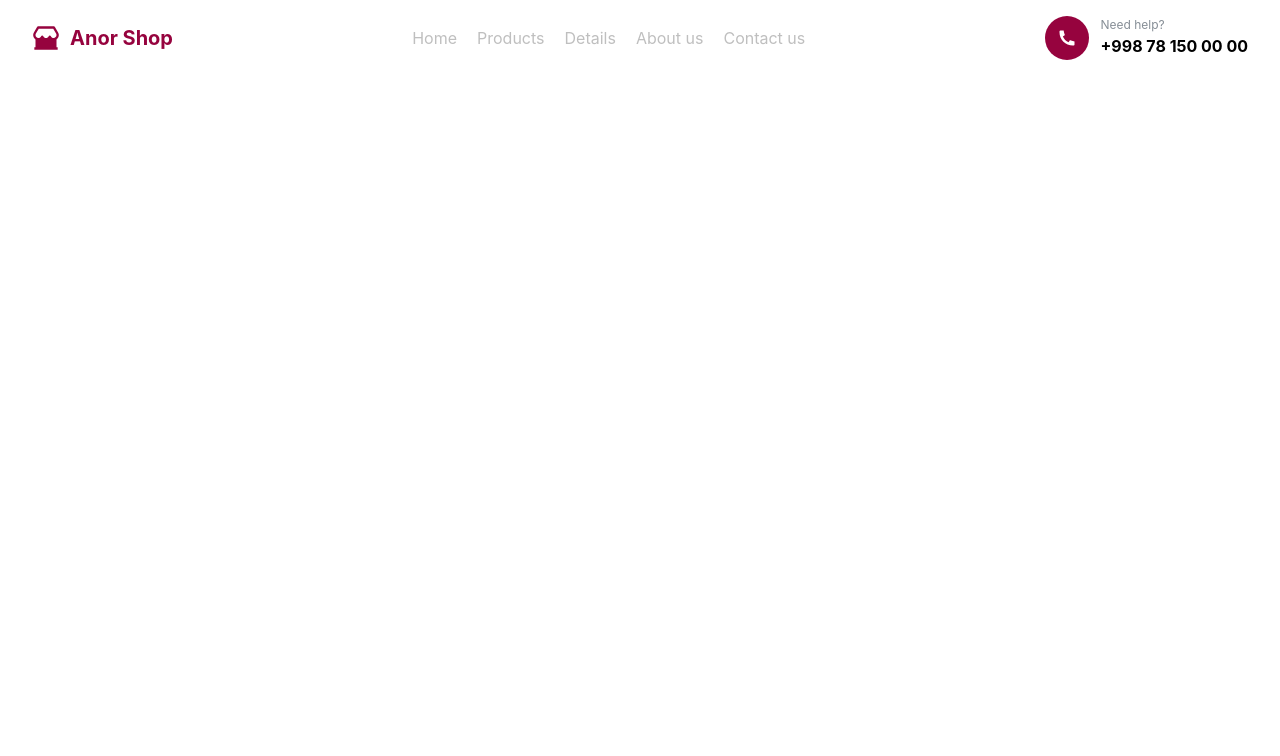
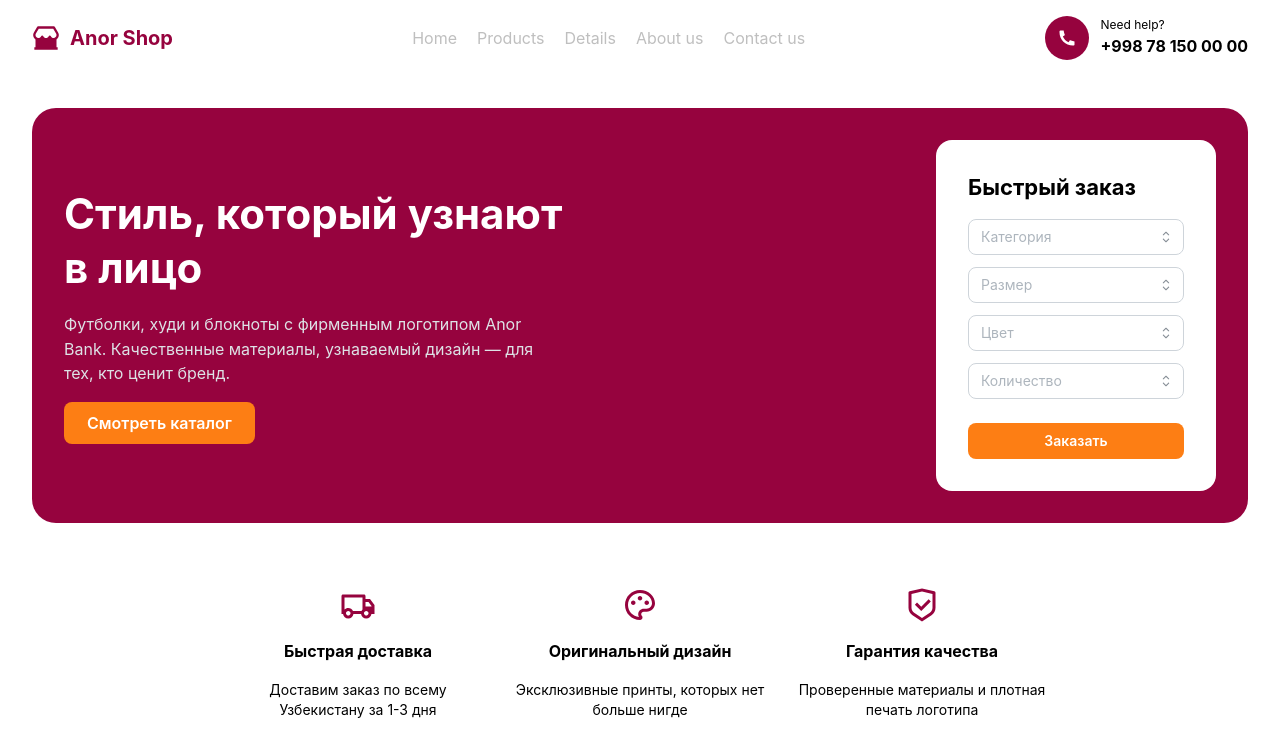
Before and after one commit to Kamolova945/anor-shop, a React (Vite) app: page / in a window 1280 px wide. Shown: the top 756 px of the page. Built offline with nearby package versions, Linux system fonts and the light colour scheme.

Commit message:
Add header, Layout and Home Page sections

```diff
--- a/src/components/HeaderComponent.tsx
+++ b/src/components/HeaderComponent.tsx
@@ -53,7 +53,7 @@ export const HeaderComponent = () => {
           </Flex>
 
           <Box>
-            <Text size={'xs'} c={'dimmed'}>
+            <Text size={'xs'} c={'black'}>
               Need help?
             </Text>
             <Text fw={700}>+998 78 150 00 00</Text>
--- /dev/null
+++ b/src/components/Layout.tsx
@@ -0,0 +1,16 @@
+import type { ReactNode } from 'react'
+import { HeaderComponent } from './HeaderComponent.tsx'
+
+interface LayoutProps {
+  children: ReactNode
+}
+
+
+export const Layout = ({ children }: LayoutProps) => {
+  return (
+    <>
+      <HeaderComponent />
+      {children}
+    </>
+  )
+}
--- a/src/pages/HomePage.tsx
+++ b/src/pages/HomePage.tsx
@@ -1,10 +1,114 @@
-import { Stack } from '@mantine/core'
-import { HeaderComponent } from '../components/HeaderComponent.tsx'
+import { useState } from 'react'
+import { Box, Button, Flex, Select, Stack, Text, Title } from '@mantine/core'
+import { Link } from 'react-router'
+import { RiShieldCheckLine, RiTruckLine, RiPaletteLine } from '@remixicon/react'
+import { Layout } from '../components/Layout.tsx'
+
+
+const features = [
+  {
+    icon: RiTruckLine,
+    title: 'Быстрая доставка',
+    text: 'Доставим заказ по всему Узбекистану за 1-3 дня',
+  },
+  {
+    icon: RiPaletteLine,
+    title: 'Оригинальный дизайн',
+    text: 'Эксклюзивные принты, которых нет больше нигде',
+  },
+  {
+    icon: RiShieldCheckLine,
+    title: 'Гарантия качества',
+    text: 'Проверенные материалы и плотная печать логотипа',
+  },
+]
 
 export function HomePage() {
+  const [category, setCategory] = useState<string | null>(null)
+  const [size, setSize] = useState<string | null>(null)
+  const [color, setColor] = useState<string | null>(null)
+  const [quantity, setQuantity] = useState<string | null>(null)
+
   return (
-    <Stack>
-      <HeaderComponent />
-    </Stack>
+    <Layout>
+
+      <Box
+        bg={'#96033E'}
+        m={'xl'}
+        p={'xl'}
+        style={{ borderRadius: 24, position: 'relative', overflow: 'hidden' }}
+      >
+        <Flex justify={'space-between'} align={'center'} gap={'xl'} wrap={'wrap'}>
+          <Stack maw={500} gap={'md'}>
+            <Title order={1} c={'white'} fz={42}>
+              Стиль, который узнают в лицо
+            </Title>
+            <Text c={'gray.3'}>
+              Футболки, худи и блокноты с фирменным логотипом Anor Bank.
+              Качественные материалы, узнаваемый дизайн — для тех, кто ценит бренд.
+            </Text>
+            <Button component={Link} to={'/products'} color={'orange'} w={'fit-content'} size={'md'}>
+              Смотреть каталог
+            </Button>
+          </Stack>
+
+          <Box bg={'white'} p={'xl'} style={{ borderRadius: 16 }} w={280}>
+            <Title order={3} mb={'md'}>
+              Быстрый заказ
+            </Title>
+
+            <Stack gap={'sm'}>
+              <Select
+                placeholder={'Категория'}
+                data={['Футболки', 'Худи', 'Блокноты']}
+                value={category}
+                onChange={setCategory}
+              />
+              <Select
+                placeholder={'Размер'}
+                data={['S', 'M', 'L', 'XL']}
+                value={size}
+                onChange={setSize}
+              />
+              <Select
+                placeholder={'Цвет'}
+                data={['Чёрный', 'Белый', 'Красный']}
+                value={color}
+                onChange={setColor}
+              />
+              <Select
+                placeholder={'Количество'}
+                data={['1', '2', '3', '4', '5']}
+                value={quantity}
+                onChange={setQuantity}
+              />
+
+              <Button component={Link} to={'/products'} color={'orange'} fullWidth mt={'sm'}>
+                Заказать
+              </Button>
+            </Stack>
+          </Box>
+        </Flex>
+      </Box>
+
+
+      <Flex justify={'center'} gap={'xl'} p={'xl'} wrap={'wrap'}>
+        {features.map((feature) => {
+
+
+          const Icon = feature.icon
+
+          return (
+            <Stack key={feature.title} align={'center'} ta={'center'} maw={250}>
+              <Icon size={36} color={'#96033E'} />
+              <Text fw={700}>{feature.title}</Text>
+              <Text size={'sm'} c={'black'}>
+                {feature.text}
+              </Text>
+            </Stack>
+          )
+        })}
+      </Flex>
+    </Layout>
   )
 }
--- a/src/pages/ProductsPage.tsx
+++ b/src/pages/ProductsPage.tsx
@@ -4,7 +4,7 @@ import { ProductCard } from '../components/ProductCard.tsx'
 export function ProductsPage() {
   return (
     <Stack p={'xl'}>
-      <Title>Select a vehicle group</Title>
+      <Title>Select products</Title>
 
       <Flex justify={'space-between'} align={'center'} w={'50%'}>
         <Button>All products</Button>
```
